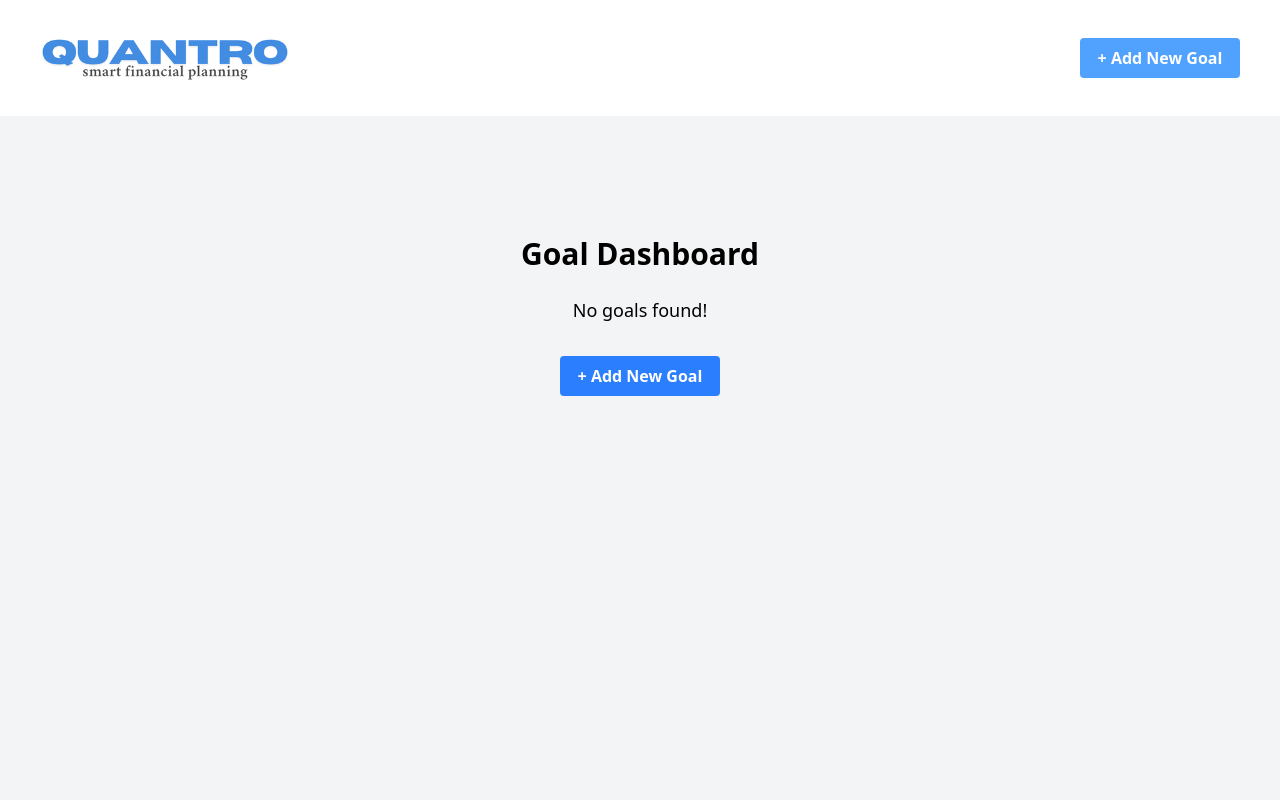
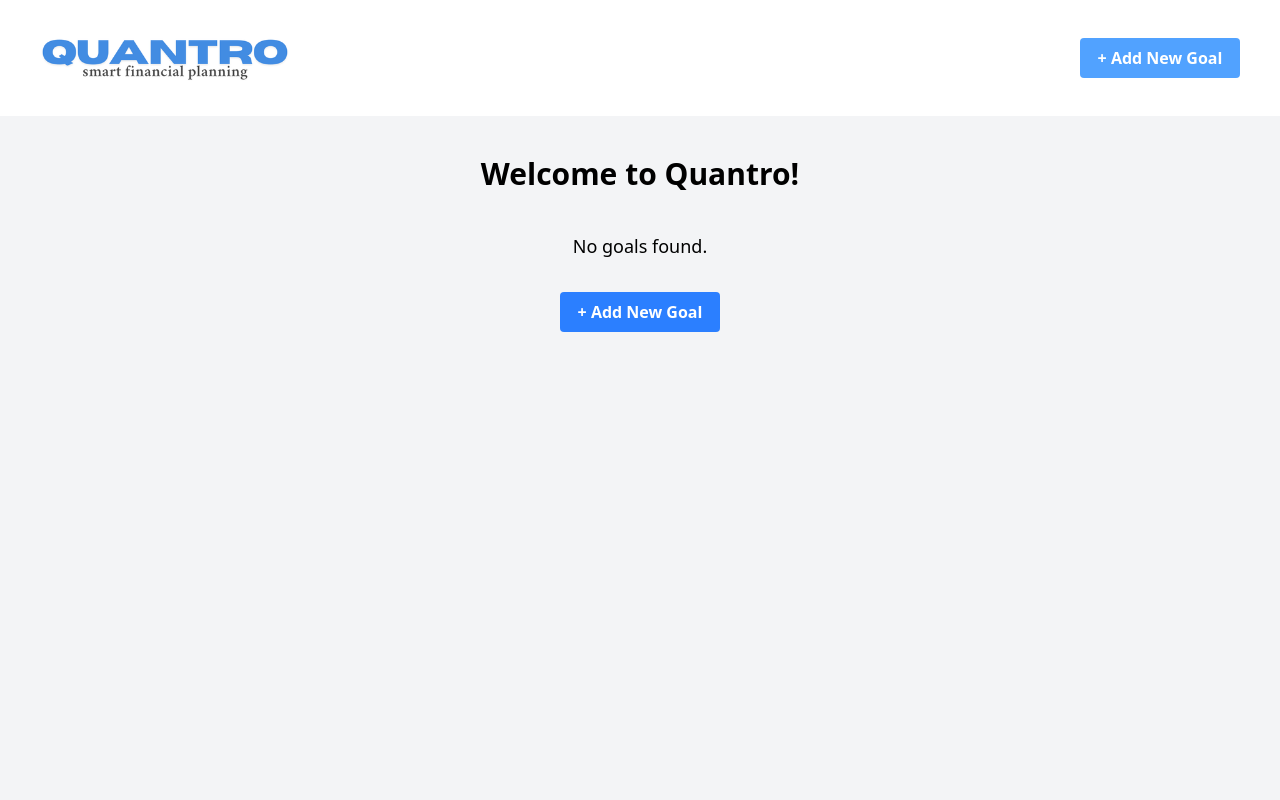
Before and after one commit to arendunn/quantro, a React (Vite) app: page / in a window 1280 px wide. Shown: the top 800 px of the page. Built offline with nearby package versions, Linux system fonts and the light colour scheme.

Commit message:
Styled dashboard

```diff
--- a/src/components/GoalDashboard.jsx
+++ b/src/components/GoalDashboard.jsx
@@ -9,9 +9,9 @@ function GoalDashboard() {
 
     if (goals.length === 0) {
         return (
-            <div className="flex flex-col items-center justify-top min-h-screen bg-gray-100 p-10 py-30">
-                <h1 className="text-3xl font-bold mb-6">Goal Dashboard</h1>
-                <p className="text-lg mb-8">No goals found!</p>
+            <div className="flex flex-col items-center justify-top min-h-screen min-h-screen bg-gray-100 p-10">
+                <p className="text-3xl font-bold">Welcome to Quantro!</p>
+                <p className="text-lg mb-8 pt-10">No goals found.</p>
                 <button
                     onClick={() => setShowForm(true)}
                     className="flex justify-center items-center font-bold h-10 w-40 bg-blue-500 hover:bg-blue-600 text-white px-4 py-1 rounded"
@@ -27,7 +27,7 @@ function GoalDashboard() {
 
     return (
         <div className="flex flex-col items-center justify-top min-h-screen bg-gray-100 p-10">
-            <h1 className="text-3xl font-bold mb-2">Goal Dashboard</h1>
+            <p className="text-3xl font-bold">Financial Goals</p>
             <div className="grid gap-6 w-full max-w-4xl p-5">
                 {goals.map((goal) => (
                     <GoalCard key={goal.id} goal={goal} />
```
